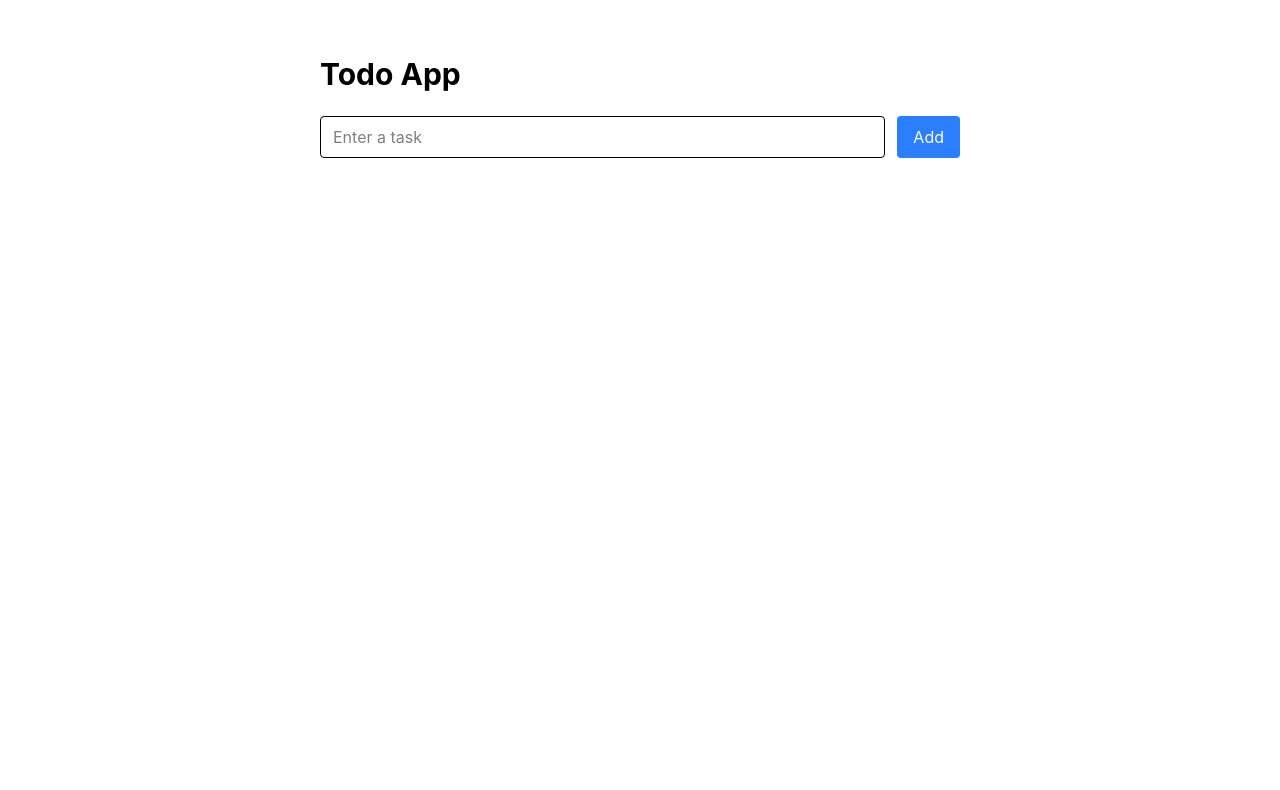
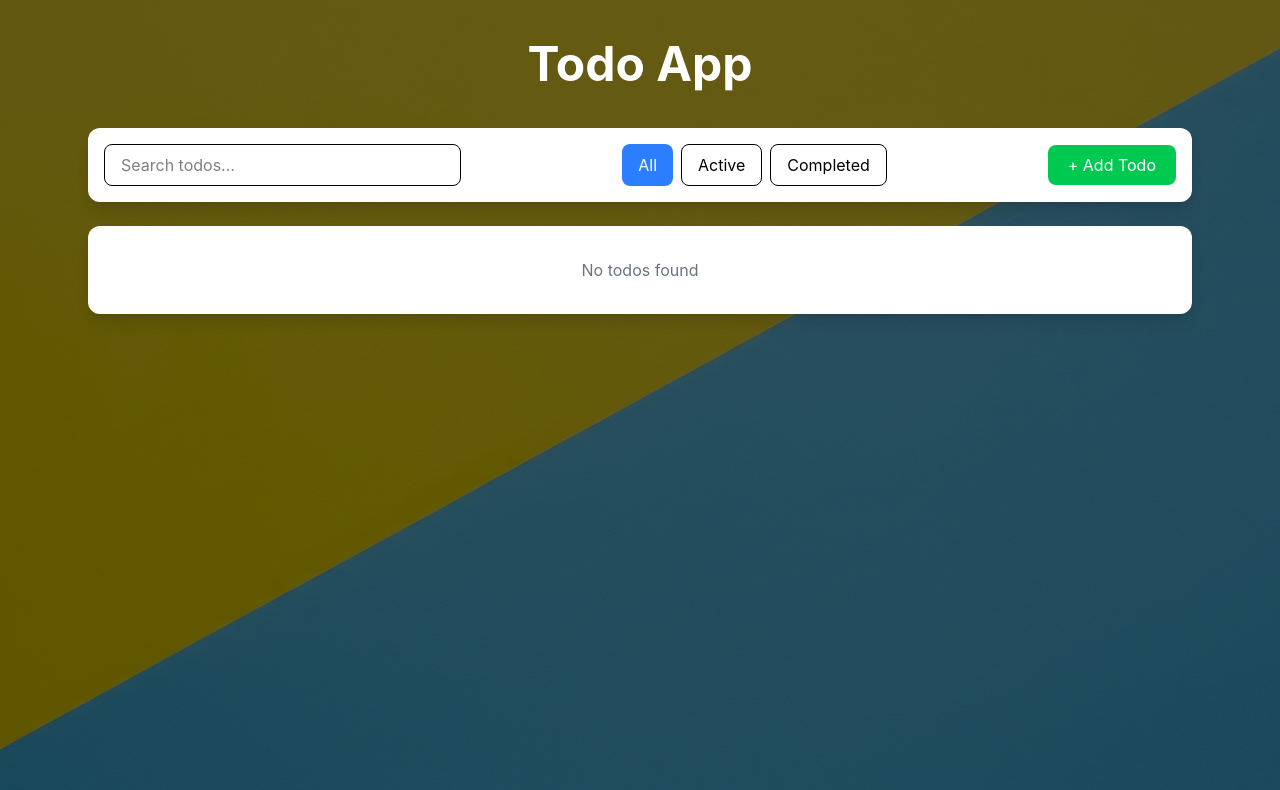
Before and after one commit to swagnik10/To-Do-App, a React (Vite) app in the folder Frontend/: page / in a window 1280 px wide. Shown: the top 790 px of the page. Built offline with nearby package versions, Linux system fonts and the light colour scheme.

Commit message:
Design corrected filteration logic added

```diff
--- /dev/null
+++ b/Frontend/src/components/AddToDoDialog.tsx
@@ -0,0 +1,82 @@
+import { useState } from 'react'
+
+interface AddTodoDialogProps {
+    isOpen: boolean
+    onClose: () => void
+    onAdd: (text: string) => void
+}
+
+function AddTodoDialog({
+    isOpen,
+    onClose,
+    onAdd
+}: AddTodoDialogProps) {
+    const [inputText, setInputText] = useState('')
+
+    const handleSave = () => {
+        onAdd(inputText)
+        setInputText('')
+    }
+
+    const handleClose = () => {
+        onClose()
+        setInputText('')
+    }
+
+    if (!isOpen) return null
+
+    return (
+        <div className="fixed inset-0 flex items-center justify-center bg-black/50">
+            <div className="bg-white rounded-lg p-6 w-96">
+
+                <div className="flex justify-between items-center mb-4">
+                    <h2 className="text-lg font-semibold">
+                        Add Todo
+                    </h2>
+
+                    <button onClick={handleClose} className="cursor-pointer">
+                        ✕
+                    </button>
+                </div>
+
+                <p className="mb-6">
+                    Add Todo Content Here
+                </p>
+
+                {/* Input */}
+                <input
+                    type="text"
+                    value={inputText}
+                    onChange={(e) =>
+                        setInputText(e.target.value)
+                    }
+                    className="w-full rounded border p-2"
+                />
+
+                <div className="mt-6 flex justify-end gap-2">
+
+                    <button
+                        onClick={handleClose}
+                        className="cursor-pointer px-4 py-2 border rounded"
+                    >
+                        Cancel
+                    </button>
+
+                    <button
+                        onClick={handleSave}
+                    className={`rounded px-4 py-2 text-white ${inputText.trim().length > 0
+                                ? 'cursor-pointer bg-blue-500'
+                                : 'cursor-not-allowed bg-gray-400'
+                            }`}
+                    >
+                    Save
+                </button>
+
+            </div>
+
+        </div>
+        </div >
+    )
+}
+
+export default AddTodoDialog
--- a/Frontend/src/components/TodoOperations.tsx
+++ b/Frontend/src/components/TodoOperations.tsx
@@ -6,13 +6,18 @@ import { addTodo, toggleTodo, deleteTodo, type Todo, updateTodo } from '../featu
 import type { RootState } from '../app/store'
 import DeleteConfirmationDialog from './DeleteConfirmationDialog'
 import EditTodoDialog from './EditTodoDialog'
+import AddTodoDialog from './AddToDoDialog'
 
 function TodoOperations() {
-  const [text, setText] = useState('')
+  const [searchText, setSearchText] = useState('')
+
+  const [showAddDialog, setShowAddDialog] = useState(false)
   const [showDeleteDialog, setShowDeleteDialog] = useState(false)
+  const [showEditDialog, setShowEditDialog] = useState(false)
+
   const [selectedTodoId, setSelectedTodoId] = useState<string | null>(null)
-  const [showEditDialog, setShowEditDialog] = useState(false)
   const [selectedTodo, setSelectedTodo] = useState<Todo | null>(null)
+  const [filter, setFilter] = useState<'all' | 'active' | 'completed'>('all')
 
   const dispatch = useDispatch()
 
@@ -20,24 +25,40 @@ function TodoOperations() {
     (state: RootState) => state.todo.todos
   )
 
-  const handleAddTodo = () => {
-    if (!text.trim()) return
+  const filteredTodos = todos
+    .filter((todo) => {
+      const matchesSearch =
+        todo.text
+          .toLowerCase()
+          .includes(searchText.toLowerCase())
+
+      const matchesFilter =
+        filter === 'all'
+          ? true
+          : filter === 'active'
+            ? !todo.isCompleted
+            : todo.isCompleted
+
+      return matchesSearch && matchesFilter
+    })
+    .sort(
+      (a, b) =>
+        new Date(b.createdTime).getTime() -
+        new Date(a.createdTime).getTime()
+    )
+
+  const handleAddTodo = (inputText: string) => {
+    if (!inputText.trim()) return
 
     dispatch(
       addTodo({
         id: nanoid(),
-        text: text.trim(),
+        text: inputText.trim(),
         createdTime: new Date().toISOString(),
         isCompleted: false
       })
     )
-
-    setText('')
-  }
-
-  const closeDeleteDialog = () => {
-    setShowDeleteDialog(false)
-    setSelectedTodoId(null)
+    closeAddDialog()
   }
 
   const handleDelete = () => {
@@ -48,9 +69,7 @@ function TodoOperations() {
     closeDeleteDialog()
   }
 
-  const handleSaveEdit = (
-    updatedText: string
-  ) => {
+  const handleSaveEdit = (updatedText: string) => {
     if (!selectedTodo) return
 
     dispatch(
@@ -64,105 +83,209 @@ function TodoOperations() {
     setSelectedTodo(null)
   }
 
+  const closeDeleteDialog = () => {
+    setShowDeleteDialog(false)
+    setSelectedTodoId(null)
+  }
+
+  const closeAddDialog = () => {
+    setShowAddDialog(false)
+  }
+
   const closeEditDialog = () => {
     setShowEditDialog(false)
     setSelectedTodo(null)
   }
 
   return (
-    <div className="max-w-2xl mx-auto mt-10 p-4">
-      <h1 className="text-3xl font-bold mb-6">
+    <div
+      className="min-h-screen bg-cover bg-center bg-no-repeat"
+      style={{
+        backgroundImage:
+          "url(../assets/todo-background.jpg)"
+      }}
+    >
+      <div className="min-h-screen bg-black/60">
+
+        <div className="max-w-6xl mx-auto px-6 py-10">
+
+          {/* Header */}
+          <h1 className="text-5xl font-bold text-white text-center mb-10">
             Todo App
           </h1>
 
-      <div className="flex gap-3 mb-6">
+          {/* Toolbar */}
+          <div className="bg-white rounded-xl shadow-lg p-4 mb-6">
+
+            <div className="flex items-center justify-between gap-4">
+
+              {/* Search */}
+              <div className="w-1/3">
                 <input
                   type="text"
-          value={text}
-          onChange={(e) => setText(e.target.value)}
-          placeholder="Enter a task"
-          className="flex-1 border rounded px-3 py-2"
+                  value={searchText}
+                  onChange={(e) => setSearchText(e.target.value)}
+                  placeholder="Search todos..."
+                  className="w-full border rounded-lg px-4 py-2"
                 />
+              </div>
+
+              {/* Filters */}
+              <div className="flex gap-2">
 
                 <button
-          onClick={handleAddTodo}
-          className="cursor-pointer bg-blue-500 text-white px-4 py-2 rounded"
+                  onClick={() => setFilter('all')}
+                  className={`px-4 py-2 rounded-lg ${filter === 'all'
+                    ? 'bg-blue-500 text-white'
+                    : 'border'
+                    }`}
                 >
-          Add
+                  All
                 </button>
+
+                <button
+                  onClick={() => setFilter('active')}
+                  className={`px-4 py-2 rounded-lg ${filter === 'active'
+                    ? 'bg-blue-500 text-white'
+                    : 'border'
+                    }`}
+                >
+                  Active
+                </button>
+
+                <button
+                  onClick={() => setFilter('completed')}
+                  className={`px-4 py-2 rounded-lg ${filter === 'completed'
+                    ? 'bg-blue-500 text-white'
+                    : 'border'
+                    }`}
+                >
+                  Completed
+                </button>
+
               </div>
 
-      <div className="space-y-3">
-        {todos.map((todo) => (
-          <div className="flex items-center justify-between border rounded p-3">
+              {/* Add Todo */}
+              <button
+                onClick={() => setShowAddDialog(true)}
+                className="bg-green-500 text-white px-5 py-2 rounded-lg cursor-pointer"
+              >
+                + Add Todo
+              </button>
+
+            </div>
+
+          </div>
+
+          {/* Todo List */}
+          <div className="bg-white rounded-xl shadow-lg overflow-hidden">
+
+            {filteredTodos.map((todo) => (
+              <div
+                key={todo.id}
+                className="flex items-center px-6 py-4 border-b last:border-b-0 hover:bg-gray-50"
+              >
+
                 {/* Left */}
-            <div className="flex items-center gap-3">
+                <div className="flex items-center gap-3 flex-1">
+
                   <input
                     type="checkbox"
                     checked={todo.isCompleted}
-                onChange={() => dispatch(toggleTodo(todo.id))}
+                    onChange={() =>
+                      dispatch(toggleTodo(todo.id))
+                    }
+                    className="h-5 w-5"
                   />
 
                   <span
-                className={
-                  todo.isCompleted
-                    ? 'line-through text-gray-500'
-                    : ''
-                }
+                    className={`font-medium ${todo.isCompleted
+                      ? 'line-through text-gray-400'
+                      : 'text-gray-800'
+                      }`}
                   >
                     {todo.text}
                   </span>
+
                 </div>
 
                 {/* Middle */}
-            <span className="text-sm text-gray-500">
-              {new Date(todo.createdTime).toLocaleString()}
-            </span>
+                <div className="flex-1 text-center text-sm text-gray-500">
+                  {new Date(
+                    todo.createdTime
+                  ).toLocaleString()}
+                </div>
 
                 {/* Right */}
-            <div className="flex gap-2">
-              <button className={`rounded px-4 py-2 text-white ${!todo.isCompleted
-                ? 'cursor-pointer bg-blue-500'
-                : 'cursor-not-allowed bg-gray-400'
-                }`}
+                <div className="flex-1 flex justify-end gap-2 ml-8">
+
+                  <button
                     disabled={todo.isCompleted}
                     onClick={() => {
                       setSelectedTodo(todo)
                       setShowEditDialog(true)
                     }}
+                    className={`px-4 py-2 rounded text-white ${!todo.isCompleted
+                      ? 'bg-blue-500 cursor-pointer'
+                      : 'bg-gray-400 cursor-not-allowed'
+                      }`}
                   >
                     Edit
                   </button>
+
+                  <button
+                    onClick={() => {
+                      setSelectedTodoId(todo.id)
+                      setShowDeleteDialog(true)
+                    }}
+                    className="bg-red-500 text-white px-4 py-2 rounded cursor-pointer"
+                  >
+                    Delete
+                  </button>
+
+                </div>
+
+              </div>
+            ))}
+
+            {filteredTodos.length === 0 && (
+              <div className="p-8 text-center text-gray-500">
+                No todos found
+              </div>
+            )}
+
+          </div>
+
+          {/* Dialogs
+            * This pattern is called "lifting state up".
+            * We lift the state of the delete dialog to the parent component (Todo) so that it can control when to show the dialog and which todo is being deleted.
+            * The DeleteConfirmationDialog component is a child component that receives props from the parent to determine its behavior.
+            * */}
+
+          <AddTodoDialog
+            isOpen={showAddDialog}
+            onClose={closeAddDialog}
+            onAdd={handleAddTodo}
+          />
+
           <EditTodoDialog
             isOpen={showEditDialog}
             currentText={selectedTodo?.text ?? ''}
             onClose={closeEditDialog}
             onSave={handleSaveEdit}
           />
-              <button
-                className="cursor-pointer bg-red-500 text-white px-4 py-2 rounded"
-                onClick={() => {
-                  setSelectedTodoId(todo.id)
-                  setShowDeleteDialog(true)
-                }}
-              >
-                Delete
-              </button>
-              {/*
-                * This pattern is called "lifting state up".
-                * We lift the state of the delete dialog to the parent component (Todo) so that it can control when to show the dialog and which todo is being deleted.
-                * The DeleteConfirmationDialog component is a child component that receives props from the parent to determine its behavior.
-                * */}
+
           <DeleteConfirmationDialog
             isOpen={showDeleteDialog}
             onClose={closeDeleteDialog}
             onConfirm={handleDelete}
           />
+
+        </div>
+
       </div>
     </div>
-        ))}
-      </div>
-    </div>
+
   )
 }
 
```
Also changed, not shown: Frontend/assets/todo-background.jpg (added). Lines whose indentation alone changed are shown as unchanged.
